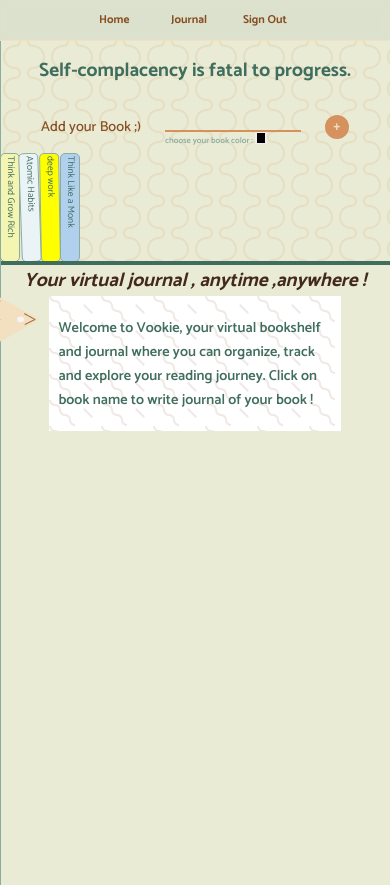
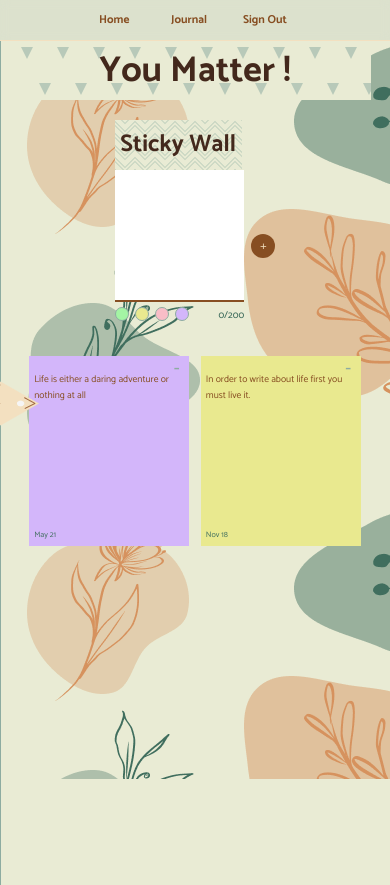
Before and after one commit to vashnavichauhan1825/Vookie, a Vue app: page /Journal in a window 390 px wide. Built offline with nearby package versions, Linux system fonts and the light colour scheme; no server answers; the database is empty; sample sign-in values are in the browser's storage.

Commit message:
aside mark

```diff
--- a/src/page/Journal.vue
+++ b/src/page/Journal.vue
@@ -2,7 +2,7 @@
 import { ref } from "vue";
 import StickyNotes from "../components/journal/StickyNotes.vue";
 import Book from "../components/book/Book.vue";
-const selectedMenu = ref(1);
+const selectedMenu = ref(0);
 const asideRef = ref("");
 let flag = true;
 const sideToggleHandler = () => {
--- a/src/page/journal.scss
+++ b/src/page/journal.scss
@@ -60,7 +60,7 @@ aside {
     img {
       display: block;
       position: absolute;
-      top: 30%;
+      top: 40%;
       left: 75px;
     }
   }
```
